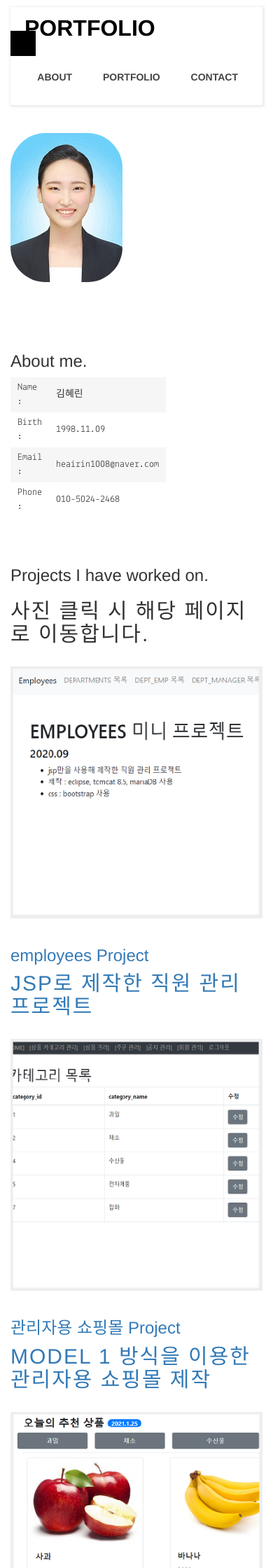
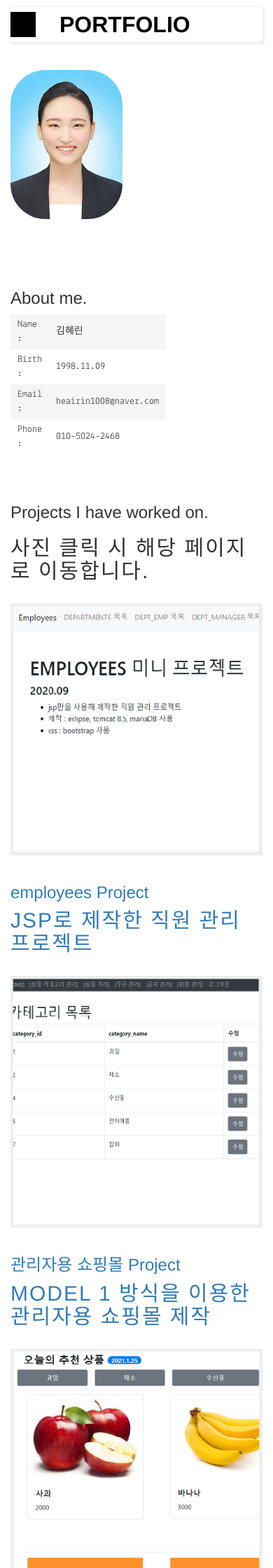
Before and after one commit to heairin1008/heairin1008.github.io, a Jekyll site: the page built from index.html, in a window 390 px wide. Shown: the top 2240 px of the page at 70% size. Built offline with Jekyll 4.4.1, drawn with Linux system fonts in a browser that asks for light colours; nearby versions of some CDN libraries; library files that are not in the unit come from our copies.

Commit message:
Update _layout.scss

```diff
--- a/assets/scss/_layout.scss
+++ b/assets/scss/_layout.scss
@@ -450,3 +450,82 @@
 .menu-responsive ul li.active a {
   color: #ec523f;
 }*/
+
+@media screen and (max-width: 1199px) {
+  .main-menu ul li {
+    margin-left: 15px;
+    margin-right: 15px;
+  }
+  .main-menu ul li:last-child {
+    margin-right: 30px;
+  }
+}
+@media screen and (max-width: 991px) {
+  .logo-wrapper {
+    background-size: contain;
+  }
+  .logo-wrapper{
+    height: 50px;
+  }
+  .logo-wrapper a {
+    line-height: 50px;
+    padding-left: 70px;
+  }
+  .toggle-menu {
+    margin-top: 7px;
+    margin-right: 10px;
+  }
+  .main-menu ul li {
+    display: block;
+  }
+  .menu-first.show {
+    /*opacity: 1;*/
+    /*height: auto;  */
+    margin-top: 10px;
+    display: block;
+    /*transition: opacity 1s, height 0;*/
+  }
+  .menu-first {
+    float: right;
+    overflow: auto;
+    width: 100%;
+    display: none;
+    /*opacity: 1;  */
+    /*height: 0;  */
+    /*background: rgba(50, 50, 50, 0.88);*/
+    /*transition: opacity 1s, height 0 1s; */
+    /*transition: all 0.3s ease;    */
+  }
+  .main-menu ul li a {
+    line-height: 40px;
+    padding-top: 10px;
+  }
+  .main-menu ul li.active a {
+    border-top: none;
+  }
+  .main-menu ul li:last-child { margin-right: 20px; }
+}
+@media screen and (max-width: 767px) {
+  .main-header {
+    top: 0;
+  }
+  .site-header {
+    margin-top: 40px;
+  }
+  .logo-wrapper {
+    float: left;
+  }
+  .menu-first {
+    margin-top: 0;
+  }
+  .flexslider {
+    margin-top: 80px;
+  }
+}
+
+@media screen and (max-height: 500px) {
+  .menu-first.show {
+    max-height: 250px;
+    padding-right: 15px;
+  }
+}
```
